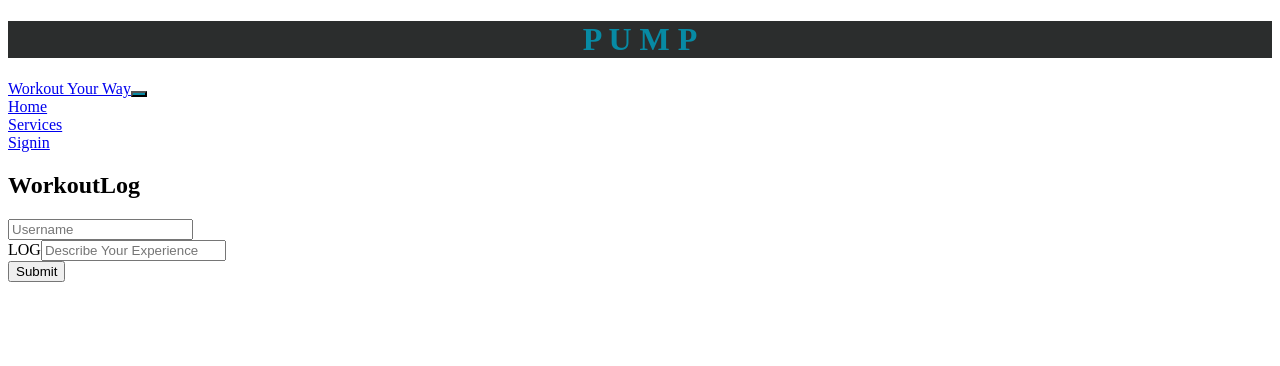
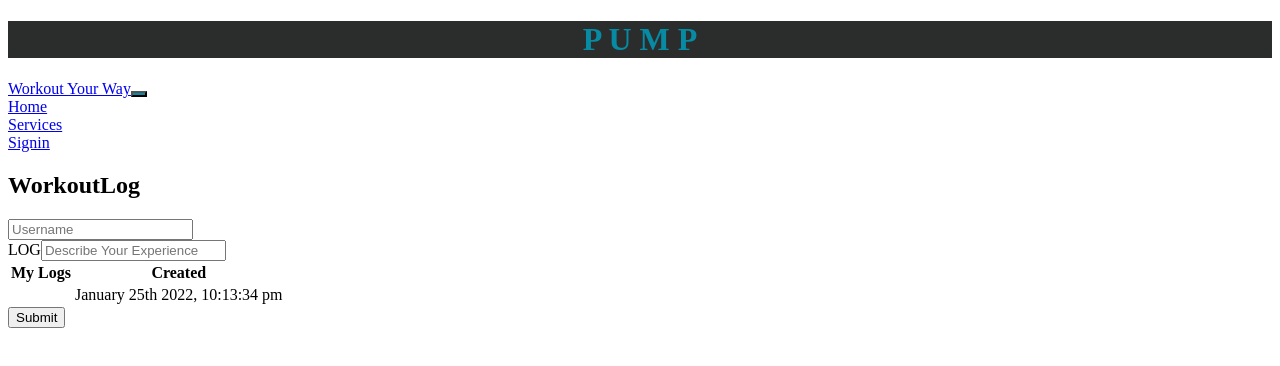
Before and after one commit to keithfrederick1/pumped, a React app: page /workout-log in a window 1280 px wide. Shown: the top 366 px of the page. Built offline with nearby package versions, Linux system fonts and the light colour scheme; the HTML template or start-up script is replaced by a standard one.

Commit message:
install moment js, update user google id allowNull, workout log update

```diff
--- a/client/src/components/pages/WorkoutLog/workoutLog.jsx
+++ b/client/src/components/pages/WorkoutLog/workoutLog.jsx
@@ -1,6 +1,7 @@
 import React, { useState } from 'react';
 import axios from 'axios';
-import { Form, Row, Col, Button, InputGroup, FormControl } from 'react-bootstrap';
+import { Form, Row, Col, Button, InputGroup, FormControl, Table} from 'react-bootstrap';
+import moment from 'moment';
 
 const WorkoutLog = () => {
 
@@ -21,7 +22,9 @@ const WorkoutLog = () => {
   //handle submit
   const handleSubmit = () => {
     //send post request with user id to users workout logs
-    axios.post(`/api/router/addToUserLog/:${username}`, newlog)
+    let text = newLog;
+    const userAndLog = { username, text}
+    return axios.post('/api/router/addToUserLog', userAndLog)
       .then((newLog) => {
         //update userLogs on screen to show it was added
         setUserLogs(userLogs => [...userLogs, newLog]);
@@ -54,16 +57,33 @@ const WorkoutLog = () => {
             <InputGroup.Text>LOG</InputGroup.Text>
             <FormControl id="inlineFormInputGroup" placeholder="Describe Your Experience" value={newLog} onChange={handleChange} />
           </InputGroup>
-          <Col xs="auto">
-            <Button type="submit" className="mb-2" onClick={() => handleSubmit()}>
+        </Row>
+      </Form>
+      <div>
+      <Table striped bordered hover>
+  <thead>
+    <tr>
+      <th>My Logs</th>
+      <th>Created</th>
+    </tr>
+  </thead>
+  <tbody>
+    <tr>
+      <td>{newLog}</td>
+      {/* {userLogs.map(item => <td>{item}</td>)} */}
+      <td>{moment().format('MMMM Do YYYY, h:mm:ss a') || 'N/A'}</td>
+    </tr>
+  </tbody>
+</Table>
+<Col xs="auto">
+            <Button type="submit" className="mb-2" variant="info" onClick={() => handleSubmit()}>
               Submit
             </Button>
           </Col>
-        </Row>
-      </Form>
-      <ul>
-        {userLogs.map(item => <li>{item}</li>)}
-      </ul>
+</div>
+      {/* <ul>
+
+      </ul> */}
     </div>
   )
 }
--- a/package.json
+++ b/package.json
@@ -25,6 +25,7 @@
     "cookie-session": "^2.0.0",
     "dotenv": "^14.3.2",
     "express": "^4.17.2",
+    "moment": "^2.29.1",
     "mysql2": "^2.3.3",
     "passport": "^0.5.2",
     "passport-google-oauth20": "^2.0.0",
```
Also changed, not shown: 2 other files (tests, documents, lock files or other folders).
